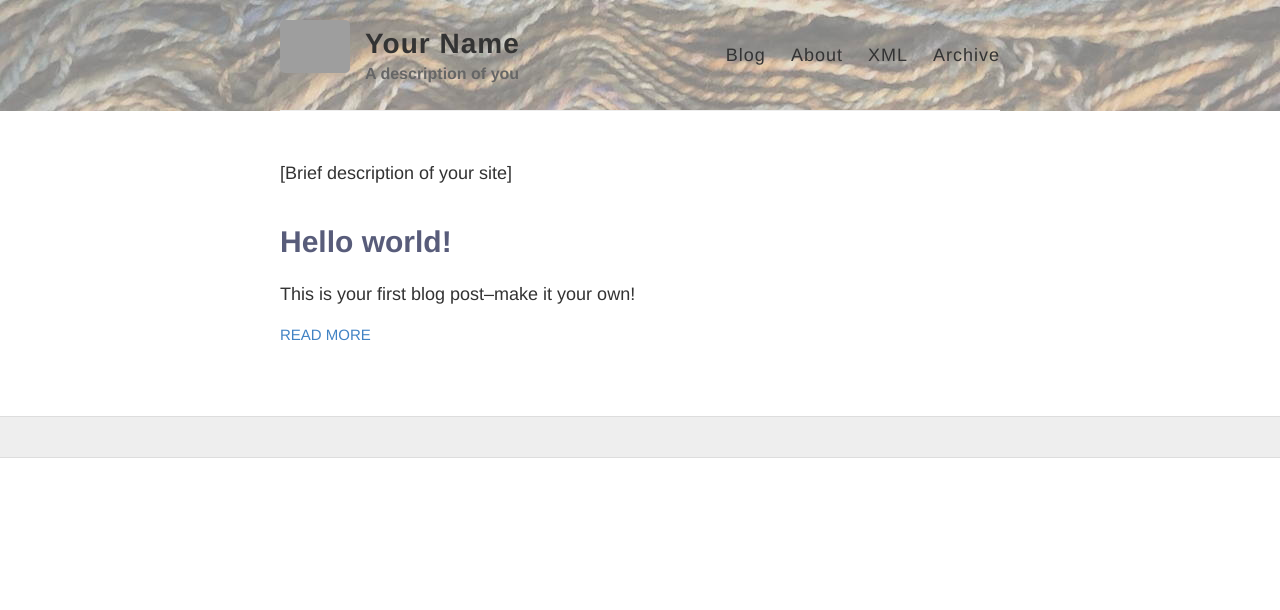
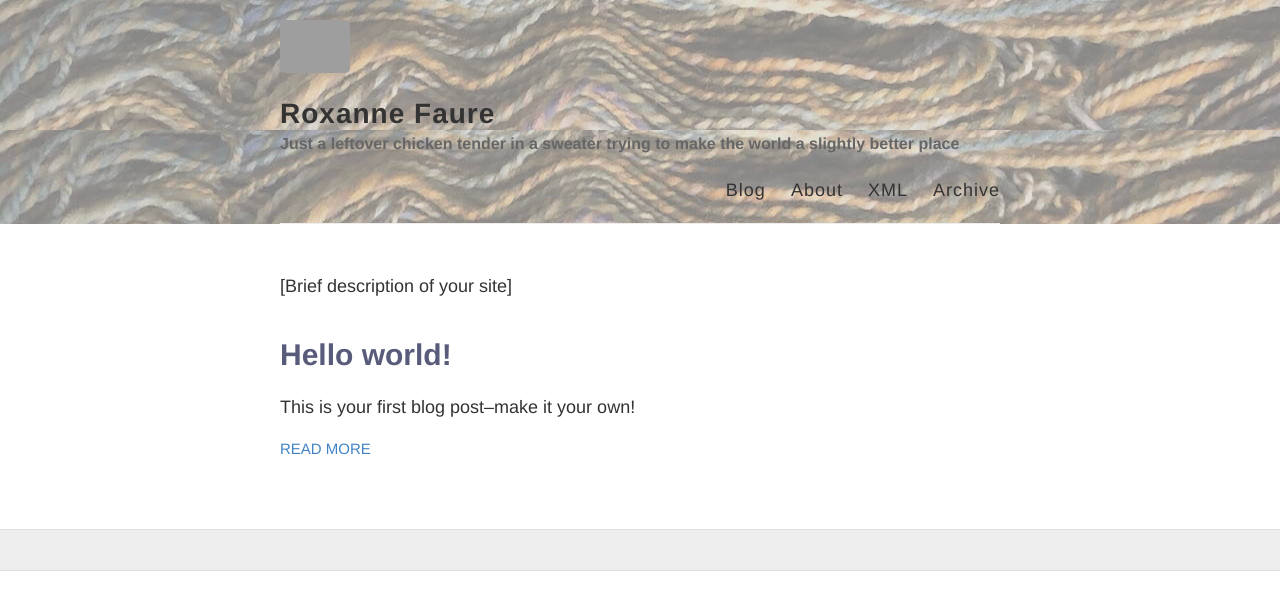
Before and after one commit to RoxanneFaure/RoxanneFaure.github.io, a Jekyll site: the page built from index.html, in a window 1280 px wide. Shown: the top 610 px of the page. Built offline with Jekyll 4.4.1, drawn with Linux system fonts in a browser that asks for light colours; grey boxes are pictures that could not be loaded.

Commit message:
Update _config.yml

```diff
--- a/_config.yml
+++ b/_config.yml
@@ -3,13 +3,13 @@
 #
 
 # Name of your site (displayed in the header)
-name: Your Name
+name: Roxanne Faure
 
 # Short bio or description (displayed in the header)
-description: A description of you
+description: Just a leftover chicken tender in a sweater trying to make the world a slightly better place
 
 # URL of your avatar or profile pic
-avatar: https://raw.githubusercontent.com/[yourusername]/[yourusername].github.io/master/images/[filename].jpg
+avatar: https://raw.githubusercontent.com/RoxanneFaure/RoxanneFaure.github.io/master/images/[filename].jpg
 
 #
 # Flags below are optional
```
